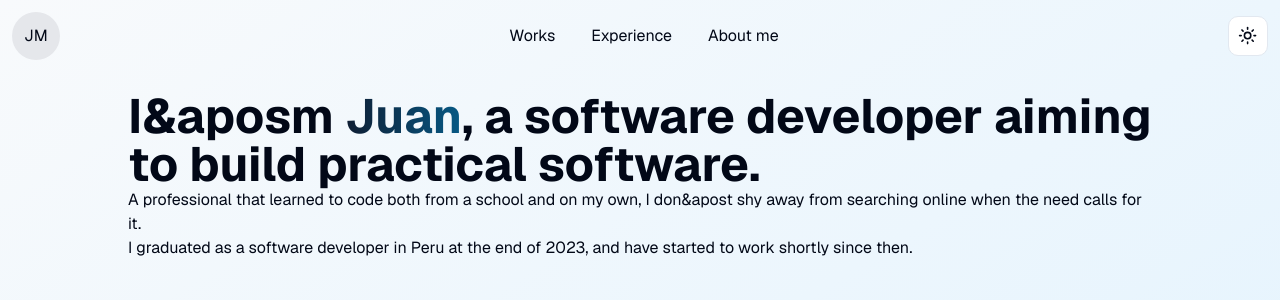
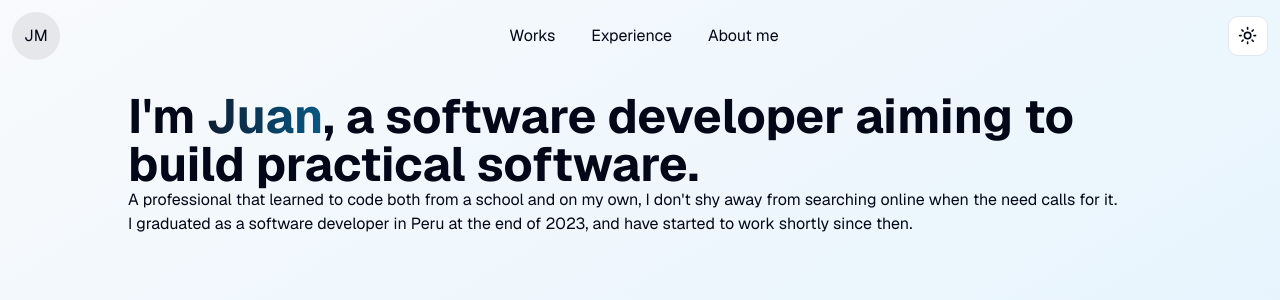
Before and after one commit to marc115/portfolio, a Next.js app: page /me in a window 1280 px wide. Shown: the top 300 px of the page. Built offline with nearby package versions, Linux system fonts and the light colour scheme.

Commit message:
fixing apostrophes again

```diff
--- a/app/me/page.tsx
+++ b/app/me/page.tsx
@@ -1,10 +1,10 @@
 export default function Me () {
     return (
         <div className="m-5 md:mx-32">
-            <h1 className="font-bold text-5xl">I&aposm
+            <h1 className="font-bold text-5xl">I&apos;m
             <span className="gradient-text bg-gradient-to-r from-slate-900 to-sky-800 dark:from-slate-50 dark:to-sky-300 bg-clip-text text-transparent"> Juan</span>,
             a software developer aiming to build practical software.</h1>
-            <p>A professional that learned to code both from a school and on my own, I don&apost shy away from searching online when the need calls for it.</p>
+            <p>A professional that learned to code both from a school and on my own, I don&apos;t shy away from searching online when the need calls for it.</p>
             <p>I graduated as a software developer in Peru at the end of 2023, and have started to work shortly since then. </p>
         </div>
     )
```
